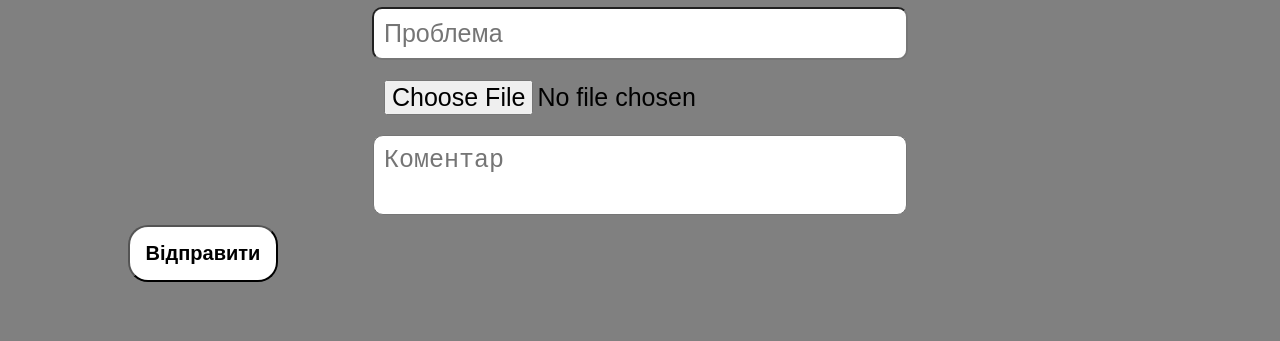
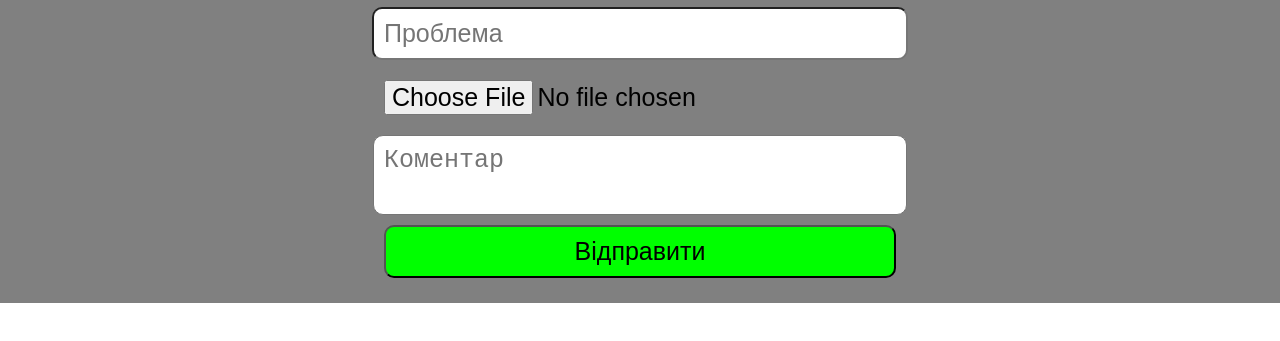
Before and after one commit to Bobvova-html/Steam-shop, a plain HTML site: page Contact-page.html in a window 1280 px wide. Shown: the part 1103-1444 px from the top of the page. After the commit the page ends 1406 px from the top, so only its background shows below. Drawn offline with Linux system fonts and the light colour scheme.

Commit message:
Update Contact-page.html

```diff
--- a/Contact-page.html
+++ b/Contact-page.html
@@ -39,7 +39,7 @@
            <input type="text" placeholder="Проблема" name="">
            <input placeholder="Відправити файл" type="file" name="">
            <textarea placeholder="Коментар"></textarea>
-           <button class="btn">Відправити</button>
+           <button class="butn">Відправити</button>
          </form>
  	</div>
  </div>
```
